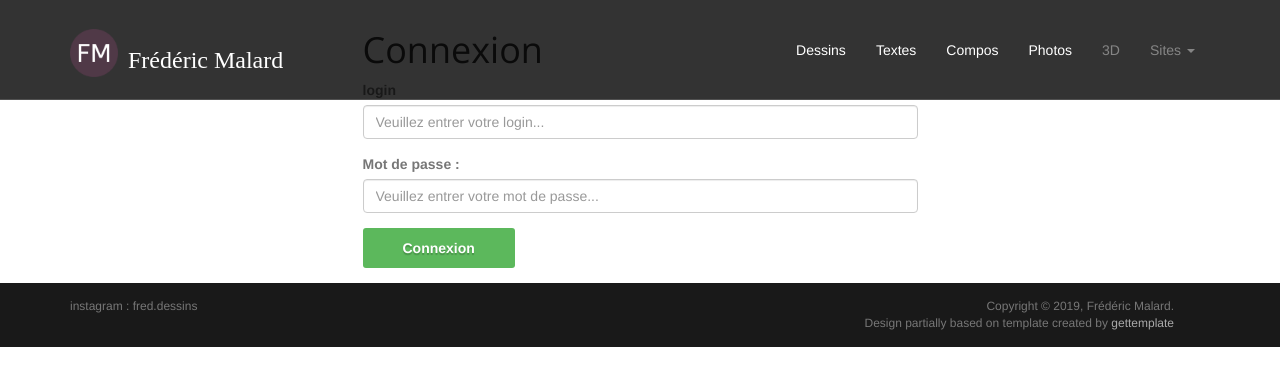
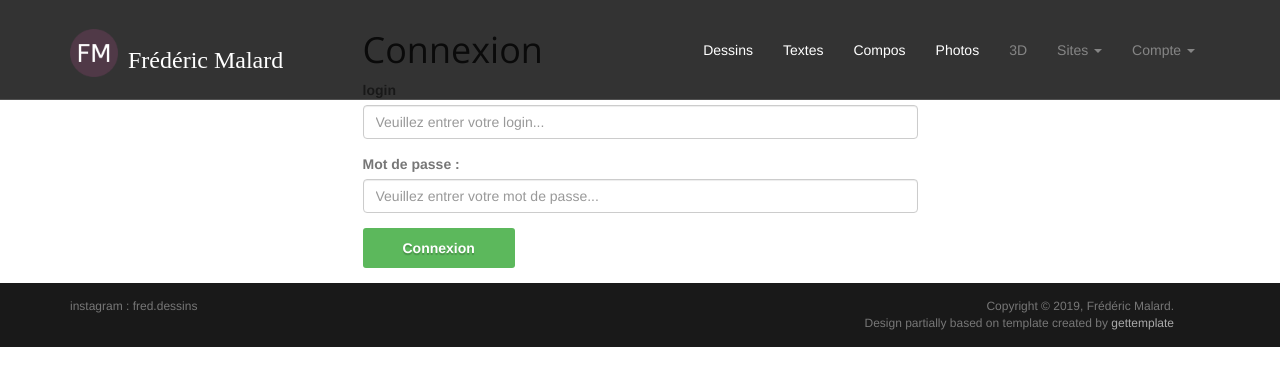
Before and after one commit to frederic-malard/blog, a Symfony app: template templates/account/login.html.twig in a window 1280 px wide. Shown: the top 386 px of the page. Run offline with Twig, Linux system fonts and the light colour scheme; the template is opened without the code that fills it, so the values that code supplies are empty; some libraries are stand-ins or nearby versions.

Commit message:
correction bug redirection infinie logout + ajout login logout register dans menu

```diff
--- a/templates/base.html.twig
+++ b/templates/base.html.twig
@@ -121,6 +121,32 @@
                             </li>
 						</ul>
 					</li>
+					{% if app.user %}
+						<li>
+							<a href="{{ path('account_logout') }}">
+								Déconnexion
+							</a>
+						</li>
+					{% else %}
+						<li class="dropdown">
+							<a href="#" class="dropdown-toggle" data-toggle="dropdown">
+								Compte
+								<b class="caret"></b>
+							</a>
+							<ul class="dropdown-menu">
+								<li>
+									<a href="{{ path("account_login") }}">
+										Connexion
+									</a>
+								</li>
+								<li>
+									<a href="{{ path("account_register") }}">
+										Inscription
+									</a>
+								</li>
+							</ul>
+						</li>
+					{% endif %}
 				</ul>
 			</div><!--/.nav-collapse -->
 		</div>
```
Also changed, not shown: 1 other file.
